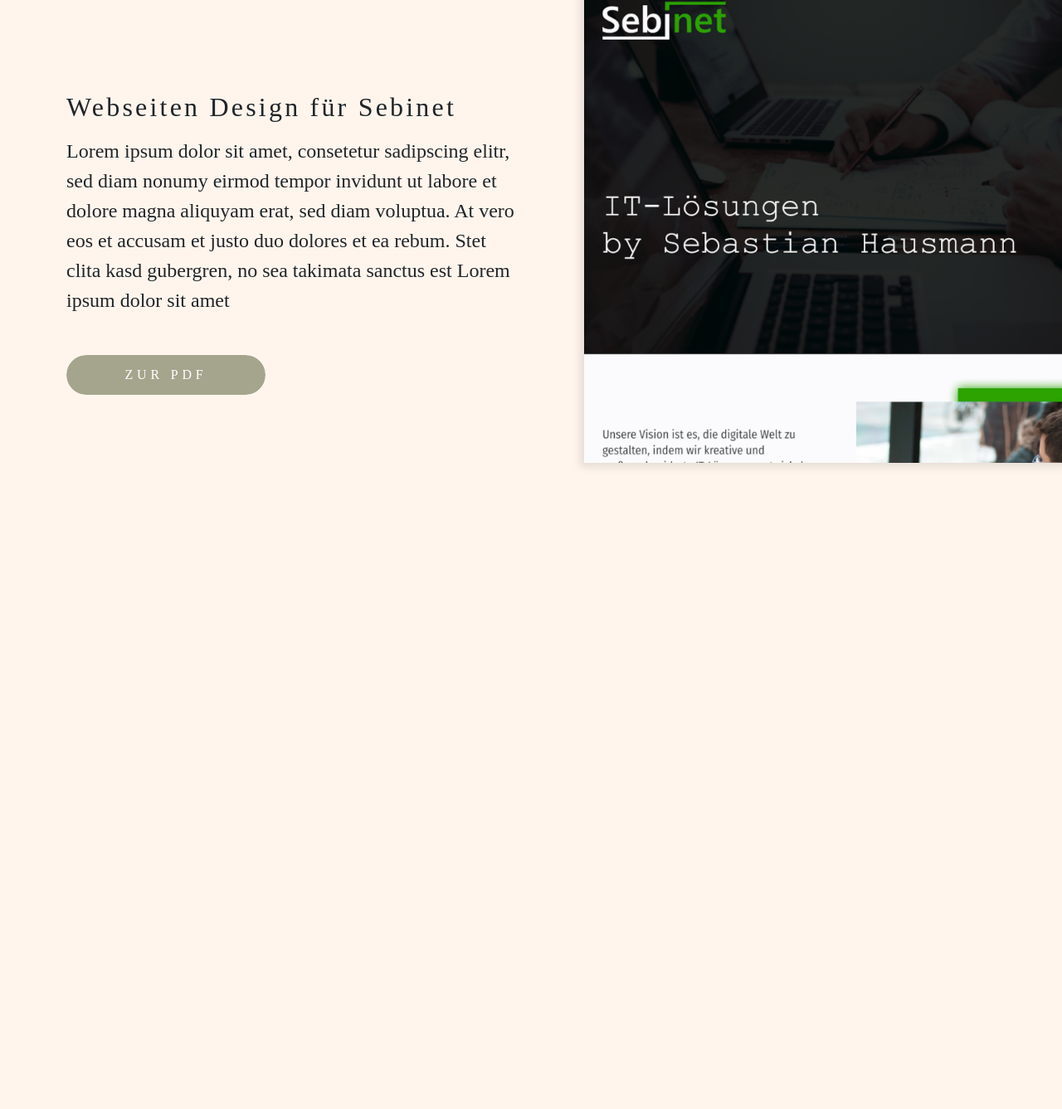
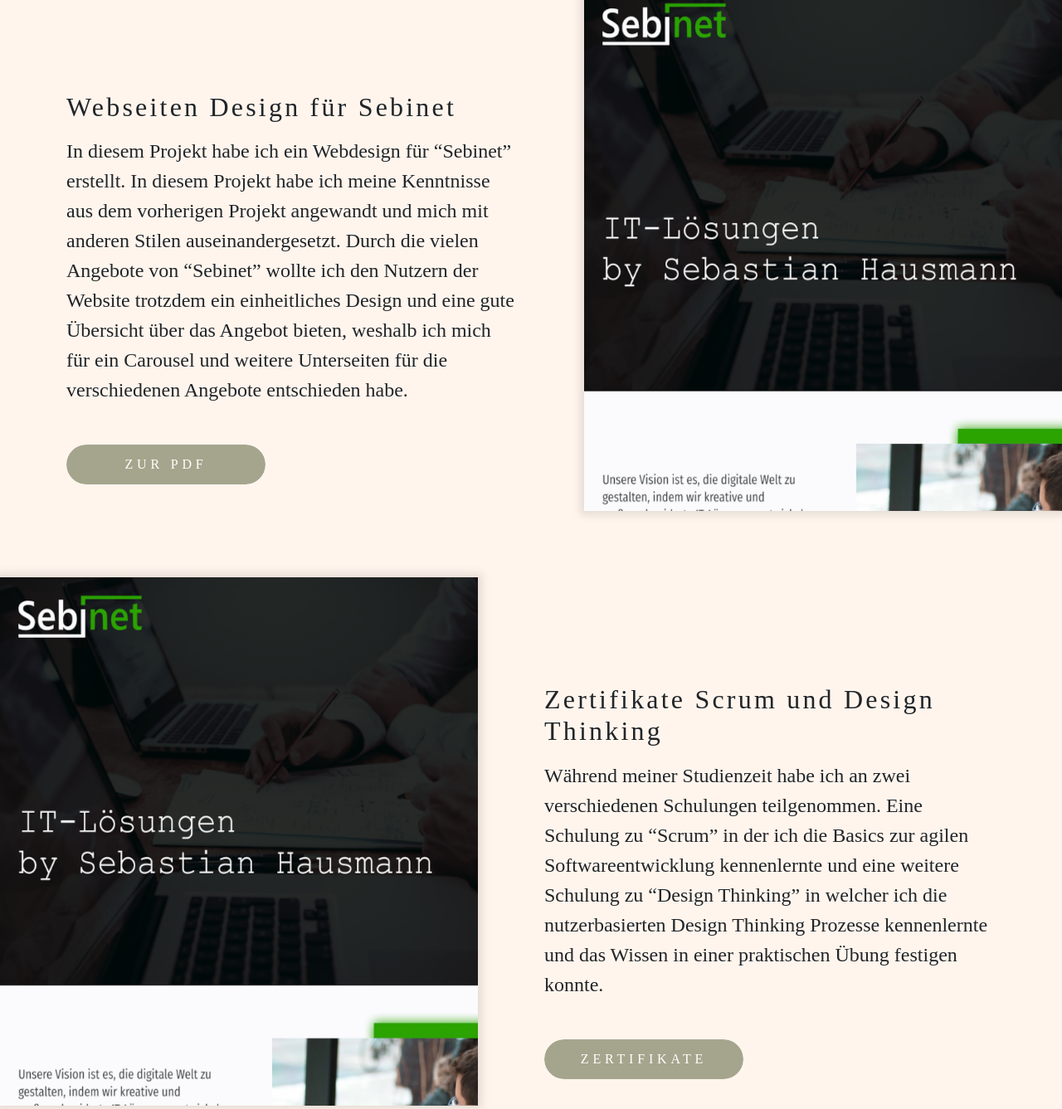
Before and after one commit to Ivorysanna/EigeneWebseite, an Astro site: page / in a window 1280 px wide. Shown: the part 4353-5690 px from the top of the page at 83% size. Before the commit the page ends 4991 px from the top, so only its background shows below. Built offline with nearby package versions, Linux system fonts and the light colour scheme; Astro itself is replaced by a stand-in of ours.

Commit message:
Projecttext added

```diff
--- a/src/components/sections/Projects.astro
+++ b/src/components/sections/Projects.astro
@@ -16,7 +16,7 @@
     <PictureText
     picture="TroeschCover.png"
     title="Webseite für Haustechnik Trösch & Schopp GmbH"
-    text="Lorem ipsum dolor sit amet, consetetur sadipscing elitr, sed diam nonumy eirmod tempor invidunt ut labore et dolore magna aliquyam erat, sed diam voluptua. At vero eos et accusam et justo duo dolores et ea rebum. Stet clita kasd gubergren, no sea takimata sanctus est Lorem ipsum dolor sit amet"
+    text="In diesem Projekt habe ich ein Webdesign für die Firma Haustechnik & Schopp GmbH erstellt. Dieses Projekt gehört zu meinen ersten Website-Designs. Ich entschied mich, das Projekt mit Figma zu realisieren. Ich habe mich bewusst für Figma entschieden, um meine Fähigkeiten zu erweitern und mich mit dem Tool vertraut zu machen."
     buttontext="Zur PDF"
     pictureFirst={false}
     />
@@ -24,16 +24,23 @@
     <PictureText
         picture="PortfolioCover.png"
         title="Portfolio Interface Design"
-        text="Lorem ipsum dolor sit amet, consetetur sadipscing elitr, sed diam nonumy eirmod tempor invidunt ut labore et dolore magna aliquyam erat, sed diam voluptua. At vero eos et accusam et justo duo dolores et ea rebum. Stet clita kasd gubergren, no sea takimata sanctus est Lorem ipsum dolor sit amet"
+        text="Während des Kurses “Interface Design“ habe ich ein Portfolio über die Übungen erstellt. Durch die Übungen habe ich ein breites Verständnis von Interface Design sowohl für verschiedene Medien als auch für verschiedene Produkte erlangt."
         buttontext="Zur PDF"
         href="/PortfolioInterfaceDesign.pdf"
     />
     <PictureText
         picture="SebinetCover.png"
         title="Webseiten Design für Sebinet"
-        text="Lorem ipsum dolor sit amet, consetetur sadipscing elitr, sed diam nonumy eirmod tempor invidunt ut labore et dolore magna aliquyam erat, sed diam voluptua. At vero eos et accusam et justo duo dolores et ea rebum. Stet clita kasd gubergren, no sea takimata sanctus est Lorem ipsum dolor sit amet"
+        text="In diesem Projekt habe ich ein Webdesign für “Sebinet” erstellt. In diesem Projekt habe ich meine Kenntnisse aus dem vorherigen Projekt angewandt und mich mit anderen Stilen auseinandergesetzt. Durch die vielen Angebote von “Sebinet” wollte ich den Nutzern der Website trotzdem ein einheitliches Design und eine gute Übersicht über das Angebot bieten, weshalb ich mich für ein Carousel und weitere Unterseiten für die verschiedenen Angebote entschieden habe."
         pictureFirst={false}
         buttontext="Zur PDF"
+        href="/SebbisWebseite.pdf"
+    />
+    <PictureText
+        picture="SebinetCover.png"
+        title="Zertifikate Scrum und Design Thinking"
+        text="Während meiner Studienzeit habe ich an zwei verschiedenen Schulungen teilgenommen. Eine Schulung zu “Scrum” in der ich die Basics zur agilen Softwareentwicklung kennenlernte und eine weitere Schulung zu “Design Thinking” in welcher ich die nutzerbasierten Design Thinking Prozesse kennenlernte und das Wissen in einer praktischen Übung festigen konnte."
+        buttontext="Zertifikate"
         href="/SebbisWebseite.pdf"
     />
 
```
